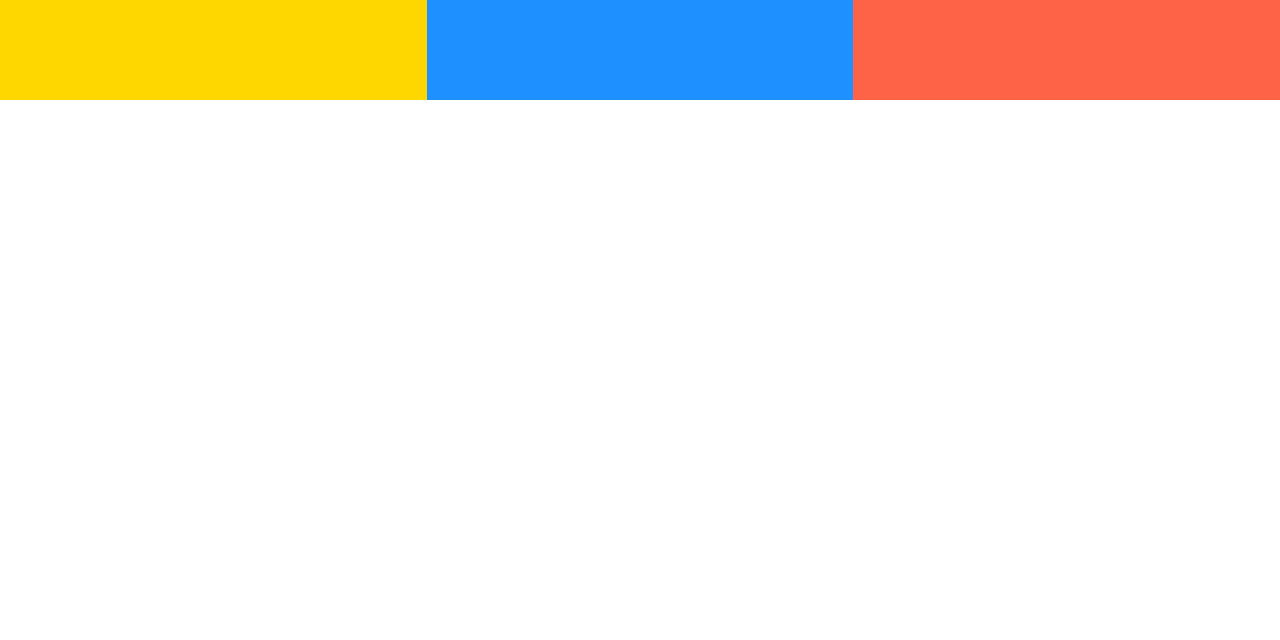
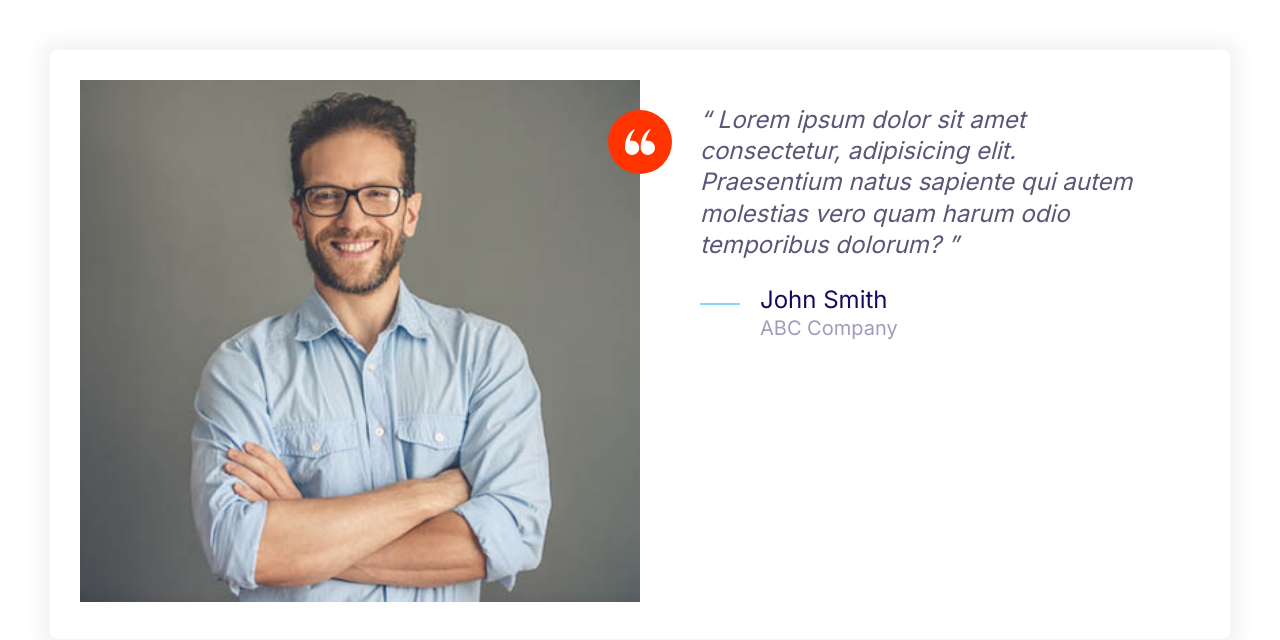
Before and after one commit to micposp/universal-service-provider, a plain HTML site: page index.html in a window 1280 px wide. Drawn offline with Linux system fonts and the light colour scheme.

Commit message:
Build the testimonial component

```diff
--- a/css/styles.css
+++ b/css/styles.css
@@ -164,8 +164,17 @@ a {
   height: 40px;
 }
 
+.icon--small {
+  width: 30px;
+  height: 30px;
+}
+
 .icon--primary {
   fill: var(--color-primary);
+}
+
+.icon--white {
+  fill: white;
 }
 
 .icon-container {
@@ -176,6 +185,10 @@ a {
   display: inline-flex;
   justify-content: center;
   align-items: center;
+}
+
+.icon-container--accent {
+  background: var(--color-accent);
 }
 
 /* Buttons */
@@ -449,3 +462,34 @@ a {
     grid-template-columns: 1fr 1fr 1fr;
   }
 }
+
+/* Testimonials */
+.testimonial {
+  padding: 3rem;
+}
+
+.testimonial__image {
+  position: relative;
+}
+
+.testimonial__image > img {
+  width: 100%;
+}
+
+.testimonial__image > .icon-container {
+  position: absolute;
+  top: 3rem;
+  right: 0;
+  right: -32px;
+}
+
+@media screen and (min-width: 768px) {
+  .testimonial .quote,
+  .testimonial .quote__author {
+    font-size: 2.4rem;
+  }
+
+  .testimonial .quote {
+    margin-left: 6rem;
+  }
+}
--- a/index.html
+++ b/index.html
@@ -12,11 +12,38 @@
     <link rel="stylesheet" href="css/normalize.css" />
     <link rel="stylesheet" href="css/styles.css" />
   </head>
-  <body>
-    <div class="grid grid--1x3">
-      <div style="height: 100px; background: gold"></div>
-      <div style="height: 100px; background: dodgerblue"></div>
-      <div style="height: 100px; background: tomato"></div>
+  <body style="padding: 5rem">
+    <div class="card testimonial">
+      <div class="grid grid--1x2">
+        <div class="testimonial__image">
+          <img src="images/testimonial.jpg" alt="A happy smiling customer" />
+          <span class="icon-container icon-container--accent">
+            <svg class="icon icon--white icon--small">
+              <use xlink:href="images/sprite.svg#quotes"></use>
+            </svg>
+          </span>
+        </div>
+        <blockquote class="quote">
+          <p class="quote__text">
+            Lorem ipsum dolor sit amet consectetur, adipisicing elit.
+            Praesentium natus sapiente qui autem molestias vero quam harum odio
+            temporibus dolorum?
+          </p>
+          <footer>
+            <div class="media">
+              <div class="media__image">
+                <svg class="icon icon--primary quote__line">
+                  <use xlink:href="images/sprite.svg#line"></use>
+                </svg>
+              </div>
+              <div class="media__body">
+                <h3 class="media__title quote__author">John Smith</h3>
+                <p class="quote__organization">ABC Company</p>
+              </div>
+            </div>
+          </footer>
+        </blockquote>
+      </div>
     </div>
   </body>
 </html>
```
Also changed, not shown: components/testimonials.html (added, +32 -0 lines), images/testimonial.jpg (added).
